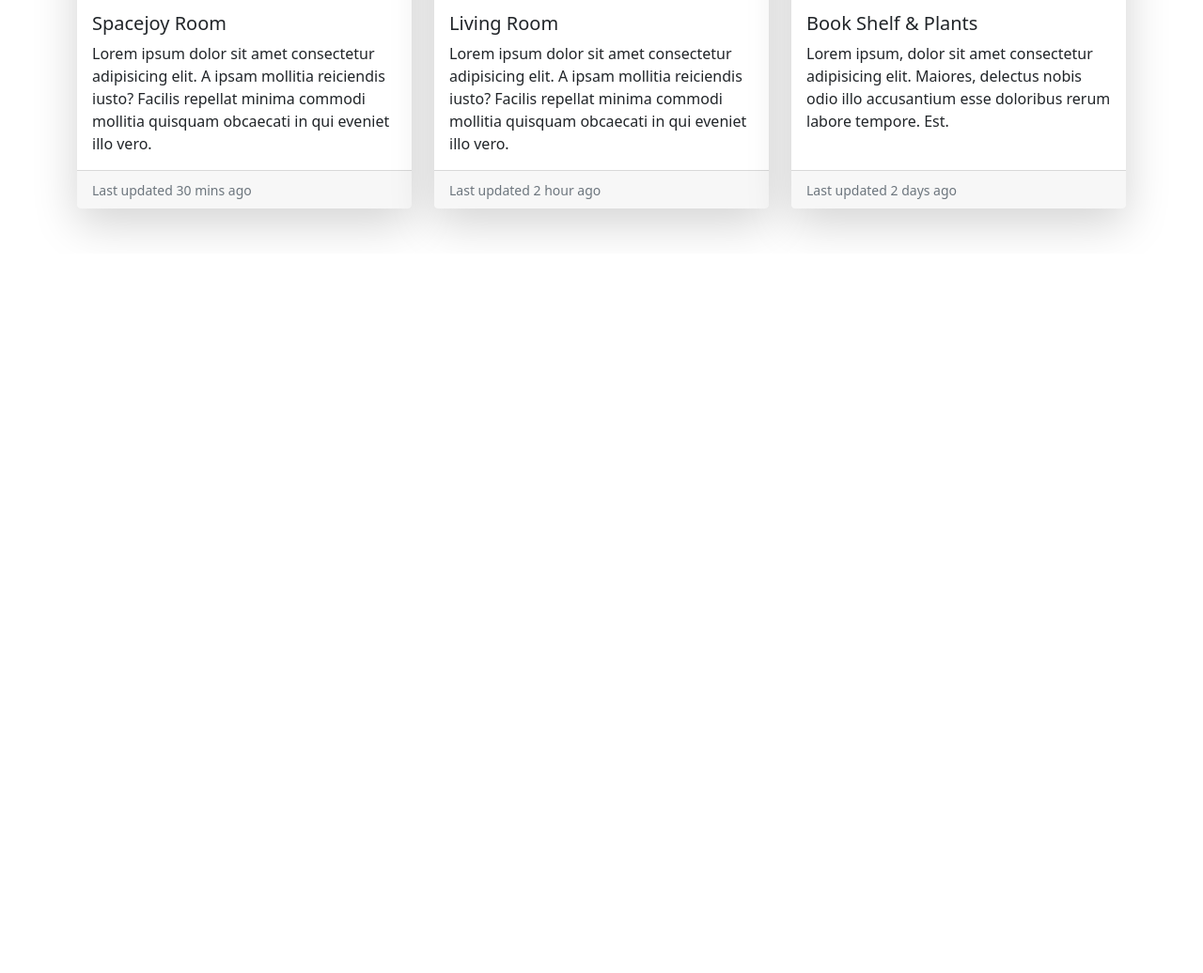
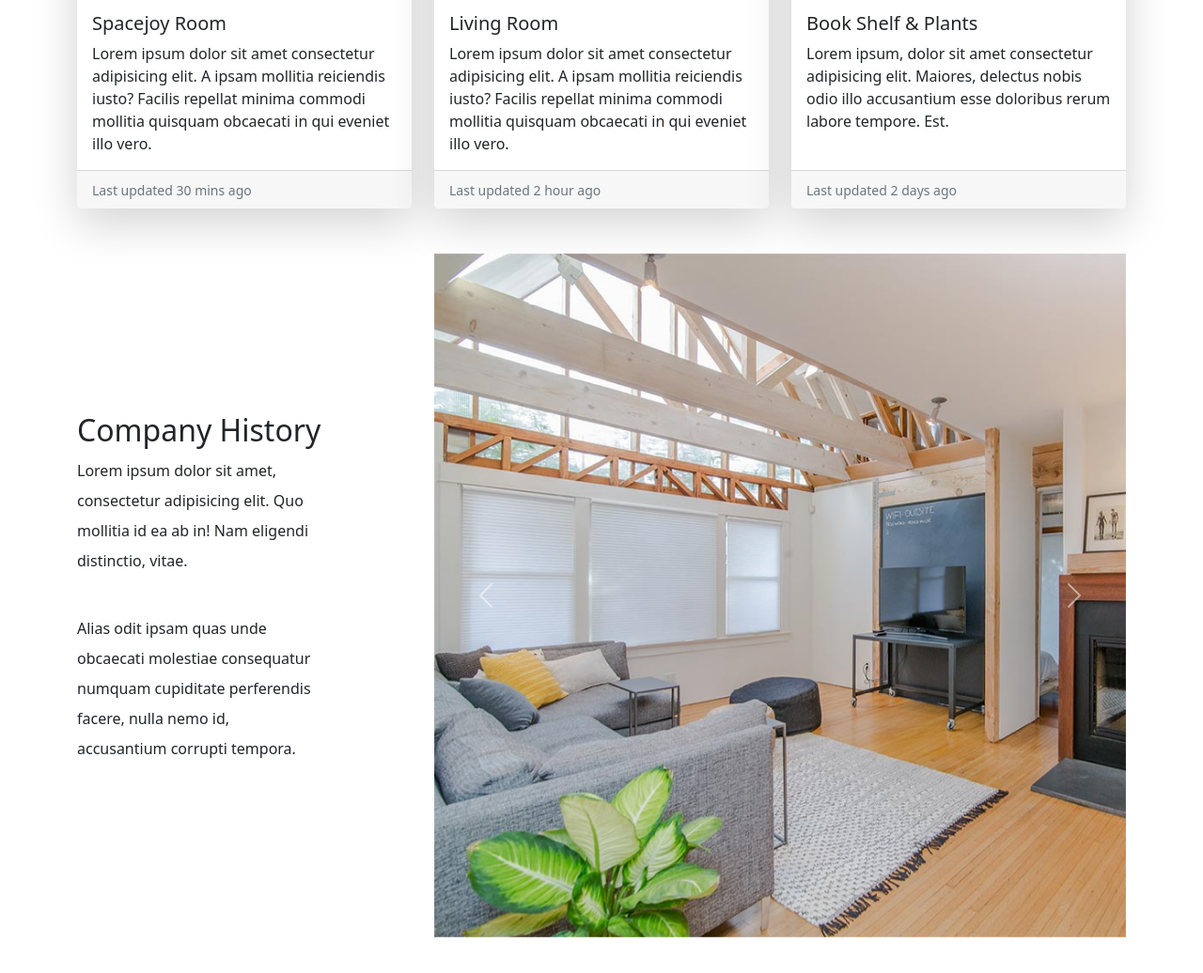
Before and after one commit to Aninditaroy/home-interior-and-decor, a plain HTML site: page index.html in a window 1280 px wide. Shown: the part 2628-3664 px from the top of the page at 94% size. Before the commit the page ends 2898 px from the top, so only its background shows below. Drawn offline with nearby package versions, Linux system fonts and the light colour scheme; a web font is replaced by a local one.

Commit message:
about section commit

```diff
--- a/css/style.css
+++ b/css/style.css
@@ -7,7 +7,6 @@
 .nav-item:focus {
   border: 1px solid;
   border-radius: 5px;
-  color: white;
   color: #333;
 }
 
--- a/index.html
+++ b/index.html
@@ -78,7 +78,7 @@
             <div class="shadow-sm p-3 mb-5  rounded row d-flex align-items-center">
                 <div class="col-12 col-md-4 col-lg-4 mx-2">
                     <h1>Elegence In <br>
-                        <span class="header-title">Interior Design & <br>
+                        <span class="header-title">Interior Design <br> &
                         Home Decor</span>
                     </h1>
                     <p>Lorem ipsum, dolor sit amet consectetur adipisicing elit. Itaque, fugit.</p>
@@ -260,6 +260,41 @@
               </div>
         </section>
 
+        <!-- About Section -->
+        <section class="container my-5" id="about-us">
+            <div class="row d-flex justify-content-between align-items-center">
+                <div class="col-lg-3">
+                    <h2>Company History</h2>
+                    <p class="lh-lg">Lorem ipsum dolor sit amet, consectetur adipisicing elit. Quo mollitia id ea ab in! Nam eligendi distinctio, vitae.</p>
+                    <br>
+                    <p class="lh-lg">Alias odit ipsam quas unde obcaecati molestiae consequatur numquam cupiditate perferendis facere, nulla nemo id, accusantium corrupti tempora.</p>
+                </div>
+                <div class="col-lg-8">
+                    <div id="carouselExampleInterval" class="carousel slide" data-bs-ride="carousel">
+                        <div class="carousel-inner">
+                          <div class="carousel-item active" data-bs-interval="10000">
+                            <img src="images/abouts/about_1.jpg" class="d-block img-fluid w-100" alt="...">
+                          </div>
+                          <div class="carousel-item" data-bs-interval="2000">
+                            <img src="images/abouts/about_2.jpg" class="d-block w-100" alt="...">
+                          </div>
+                          <div class="carousel-item">
+                            <img src="images/abouts/about_3.jpg" class="d-block w-100" alt="...">
+                          </div>
+                        </div>
+                        <button class="carousel-control-prev" type="button" data-bs-target="#carouselExampleInterval" data-bs-slide="prev">
+                          <span class="carousel-control-prev-icon" aria-hidden="true"></span>
+                          <span class="visually-hidden">Previous</span>
+                        </button>
+                        <button class="carousel-control-next" type="button" data-bs-target="#carouselExampleInterval" data-bs-slide="next">
+                          <span class="carousel-control-next-icon" aria-hidden="true"></span>
+                          <span class="visually-hidden">Next</span>
+                        </button>
+                      </div>
+                </div>
+            </div>
+        </section>
+
     </main>
 
     <!-- Footer starts -->
```
Also changed, not shown: images/abouts/about_1.jpg (added), images/abouts/about_2.jpg (added), images/abouts/about_3.jpg (added).
